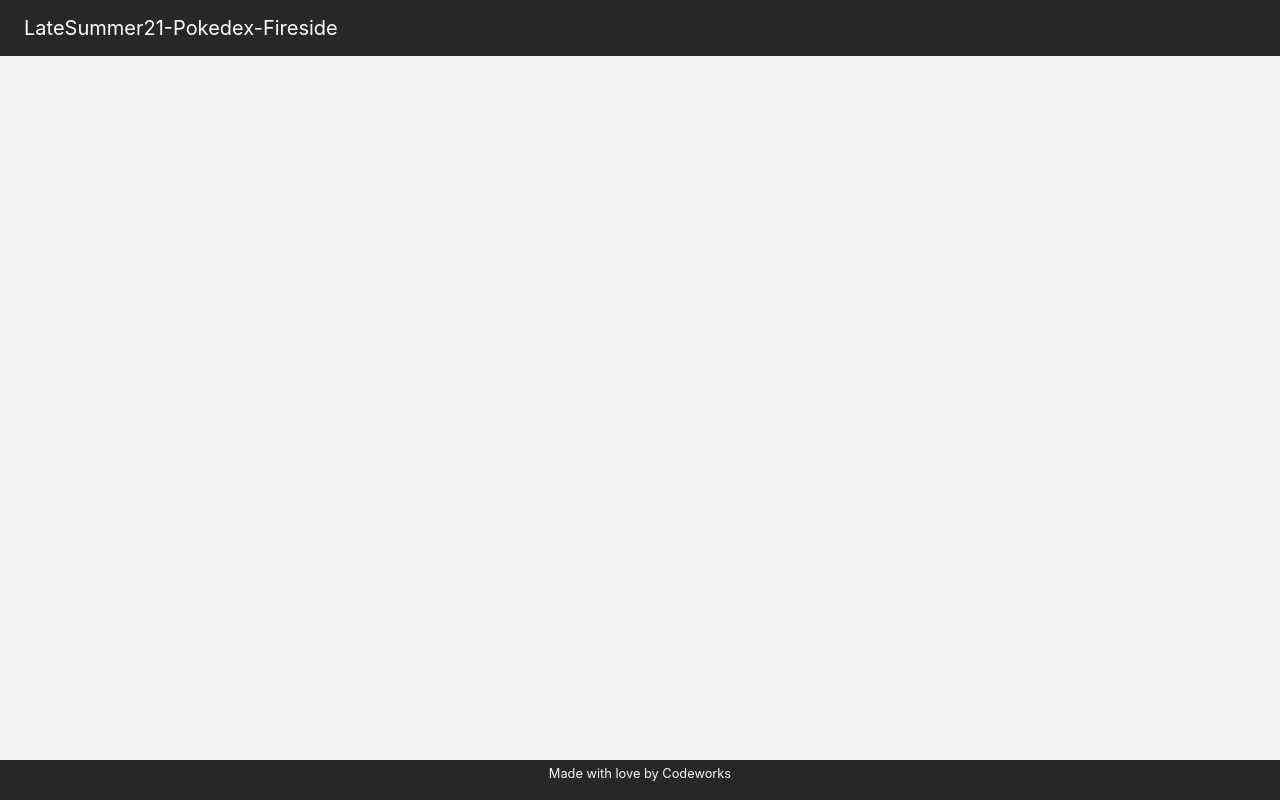
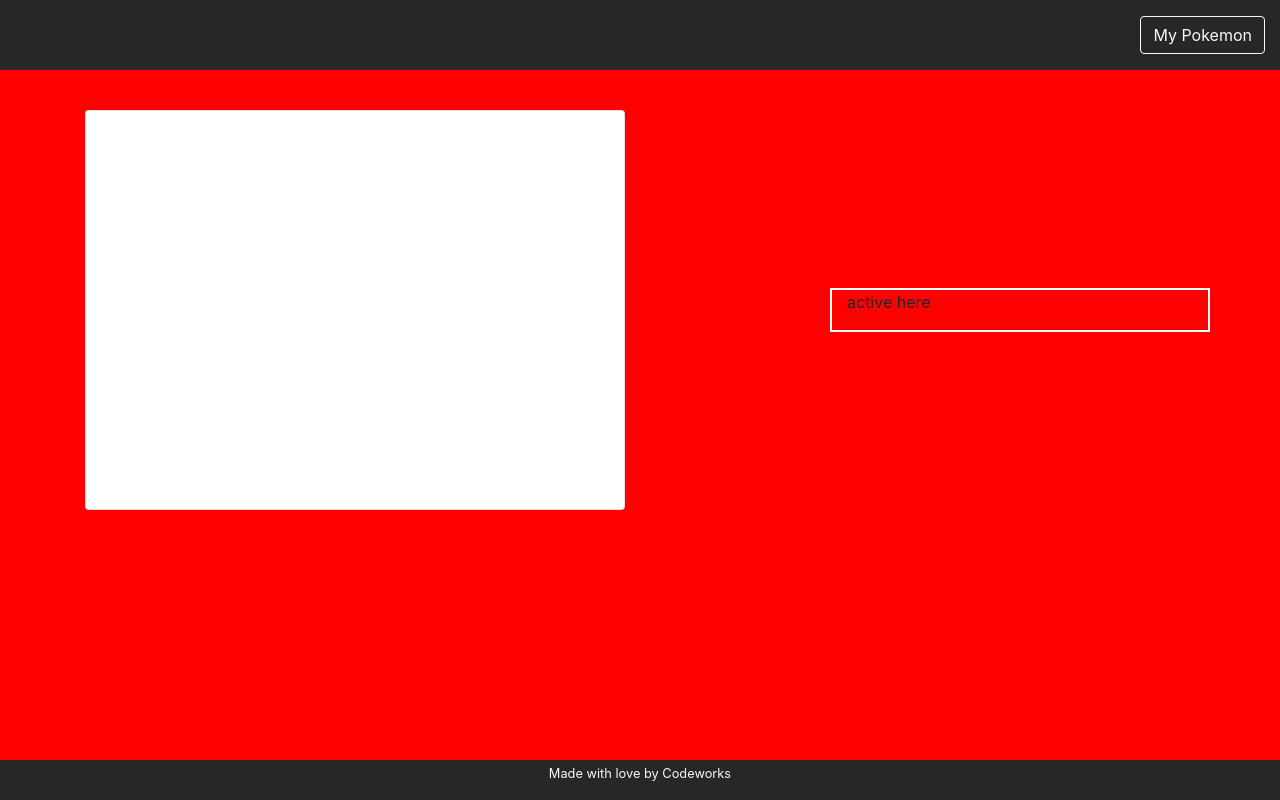
Before and after one commit to JustinCarpenter2020/LateSummer21-Pokedex-Fireside, a website with bundled scripts: page index.html in a window 1280 px wide. Built offline with nearby package versions, Linux system fonts and the light colour scheme.

Commit message:
css ready

```diff
--- a/assets/style/style.css
+++ b/assets/style/style.css
@@ -1,6 +1,23 @@
 /* BASIC STYLES HERE */
 
 
-body{
+.red{
   background-color:  #ff0000;
 }
+
+.blue{
+  background-color: #2a75bb;
+}
+
+.main-row{
+  height: 60vh;
+}
+
+.white-border{
+  border: solid 2px white;
+}
+
+.card-height{
+  height: 50vh;
+  overflow-y: scroll;
+}
--- a/index.html
+++ b/index.html
@@ -12,16 +12,54 @@
     <title>LateSummer21-Pokedex-Fireside</title>
 </head>
 
-<body>
-    <header>
-        <nav class="navbar navbar-dark navbar-expand bg-dark text-light">
-            <a class="navbar-brand" href="#">
-                <span class="ml-2">LateSummer21-Pokedex-Fireside</span>
-            </a>
-        </nav>
+<body class="red">
+    <header class="container-fluid bg-dark">
+        <div class="row text-right mb-3 mt-3 ">
+            <div class="col-12">
+                <button class="btn btn-outline-light" data-target="#myPokemonModal" data-toggle="modal">My Pokemon</button>
+            </div>
+        </div>
+
     </header>
     <main class="container">
-        <div id="app"></div>
+        <div class="row justify-content-between align-items-center main-row">
+            <div class="col-6">
+                <div class="card card-height">
+                    <div class="card-body" id="wildPokemon">
+                        <!-- NOTE Wild Pokemon go here! -->
+                    </div>
+                </div>
+            </div>
+            <div class="col-4 white-border">
+                <p>active here</p>
+              <!-- NOTE active pokemon go here -->
+            </div>
+        </div>
+
+
+        <!----------------------------- Modals --------------------->
+        <div>
+            <div class="modal fade" id="myPokemonModal" tabindex="-1" role="dialog" aria-labelledby="exampleModalCenterTitle" aria-hidden="true">
+                <div class="modal-dialog modal-dialog-centered" role="document">
+                  <div class="modal-content">
+                    <div class="modal-header bg-dark text-light">
+                      <h5 class="modal-title" id="exampleModalLongTitle">My Pokemon</h5>
+                      <button type="button" class="close text-light" data-dismiss="modal" aria-label="Close">
+                        <span aria-hidden="true">&times;</span>
+                      </button>
+                    </div>
+                    <div class="modal-body">
+                      <div class="row" id="myPokemon">
+                          <!-- NOTE my pokemon go here -->
+                      </div>
+                    </div>
+                    <div class="modal-footer bg-dark">
+                      <button type="button" class="btn btn-outline-light" data-dismiss="modal">Close</button>
+                    </div>
+                  </div>
+                </div>
+              </div>
+        </div>
     </main>
     <footer class="bg-dark text-light">
         <div class="text-center">
@@ -30,6 +68,9 @@
     </footer>
 
     <script src="app/main.js" type="module"></script>
+    <script src="https://code.jquery.com/jquery-3.3.1.slim.min.js" integrity="sha384-q8i/X+965DzO0rT7abK41JStQIAqVgRVzpbzo5smXKp4YfRvH+8abtTE1Pi6jizo" crossorigin="anonymous"></script>
+<script src="https://cdnjs.cloudflare.com/ajax/libs/popper.js/1.14.7/umd/popper.min.js" integrity="sha384-UO2eT0CpHqdSJQ6hJty5KVphtPhzWj9WO1clHTMGa3JDZwrnQq4sF86dIHNDz0W1" crossorigin="anonymous"></script>
+<script src="https://stackpath.bootstrapcdn.com/bootstrap/4.3.1/js/bootstrap.min.js" integrity="sha384-JjSmVgyd0p3pXB1rRibZUAYoIIy6OrQ6VrjIEaFf/nJGzIxFDsf4x0xIM+B07jRM" crossorigin="anonymous"></script>
 </body>
 
 </html>
```
